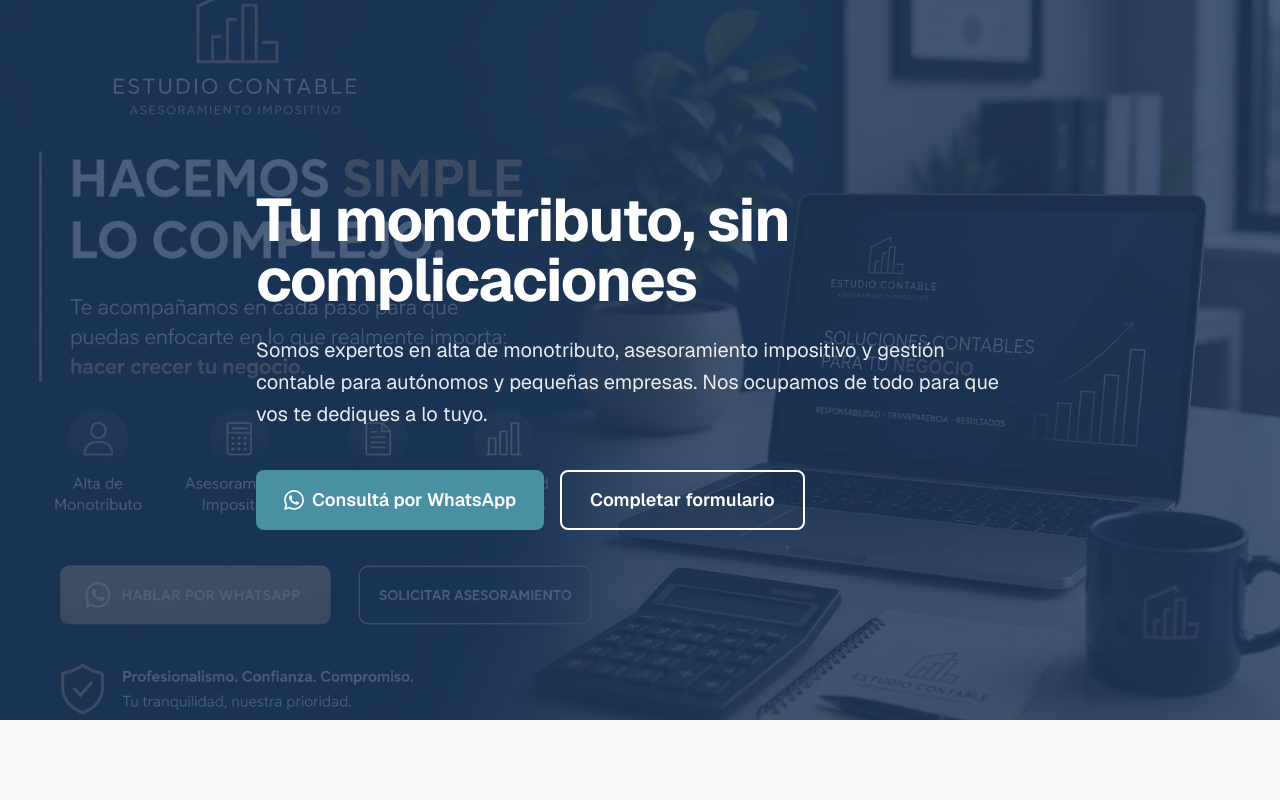
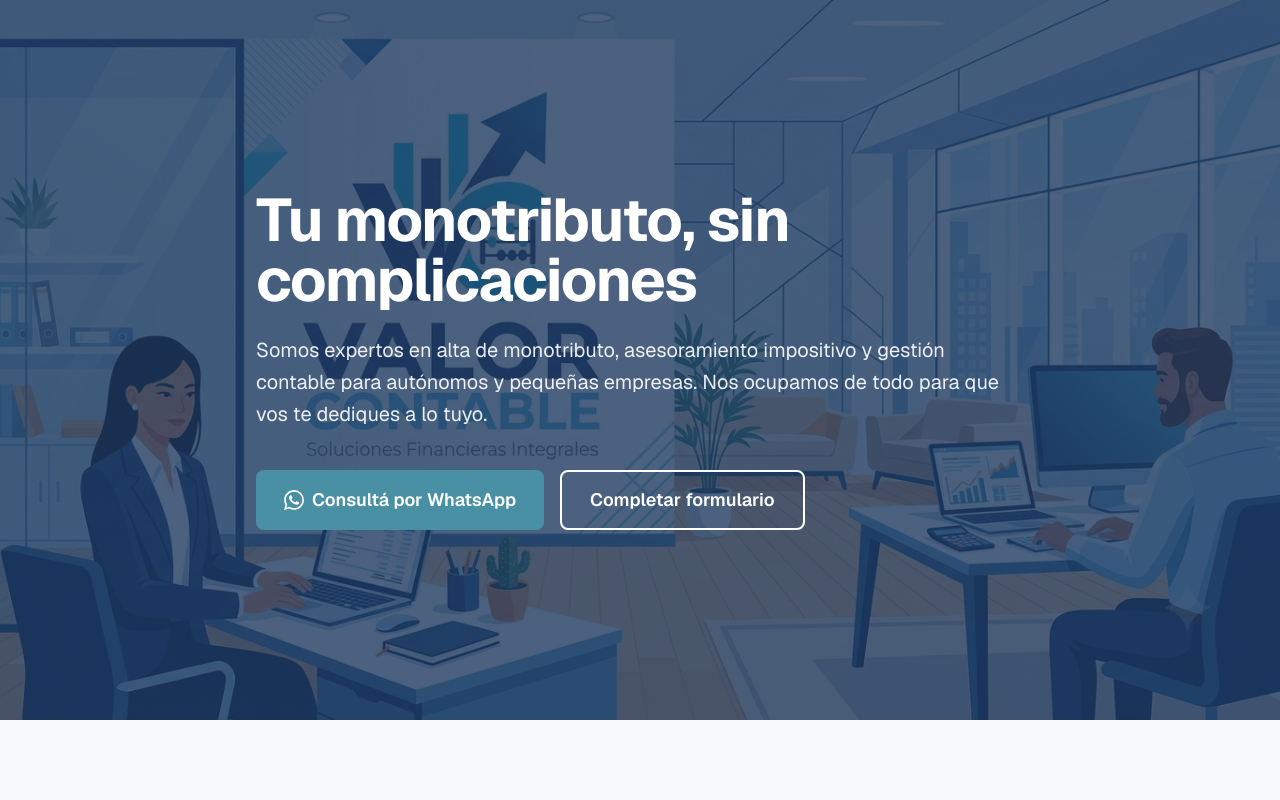
Before and after one commit to Diego-aguirr/LadingContable, a Next.js app: page / in a window 1280 px wide. Shown: the top 800 px of the page. Built offline with nearby package versions, Linux system fonts and the light colour scheme.

Commit message:
fix: use dibujoOficina.png for Hero background

```diff
--- a/app/components/sections/Hero.tsx
+++ b/app/components/sections/Hero.tsx
@@ -10,7 +10,7 @@ export default function Hero() {
       {/* Background image */}
       <div className="absolute inset-0 -z-10">
         <Image
-          src="/fondoOficina.png"
+          src="/dibujoOficina.png"
           alt="Oficina de estudio contable"
           fill
           className="object-cover"
```
